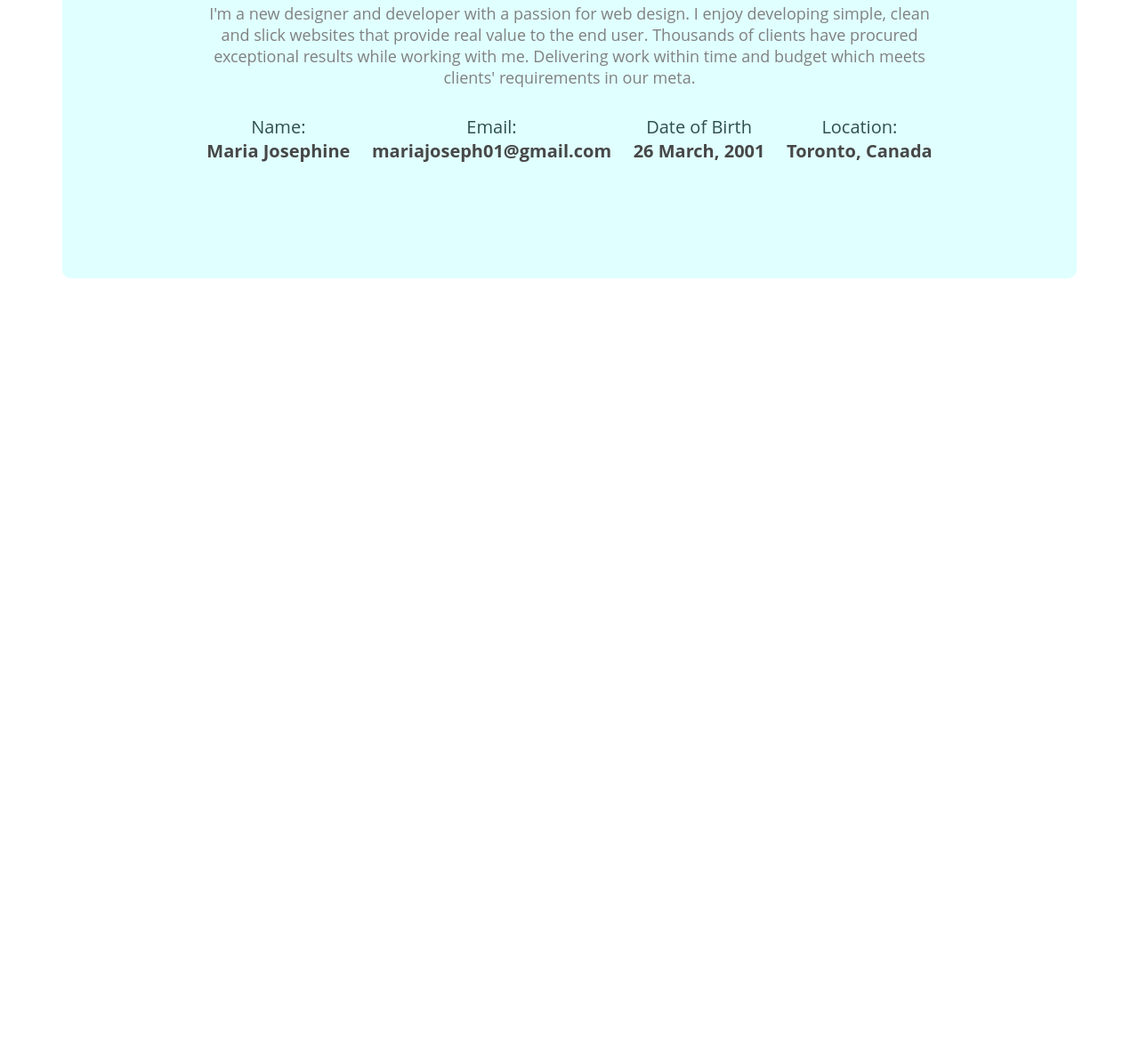
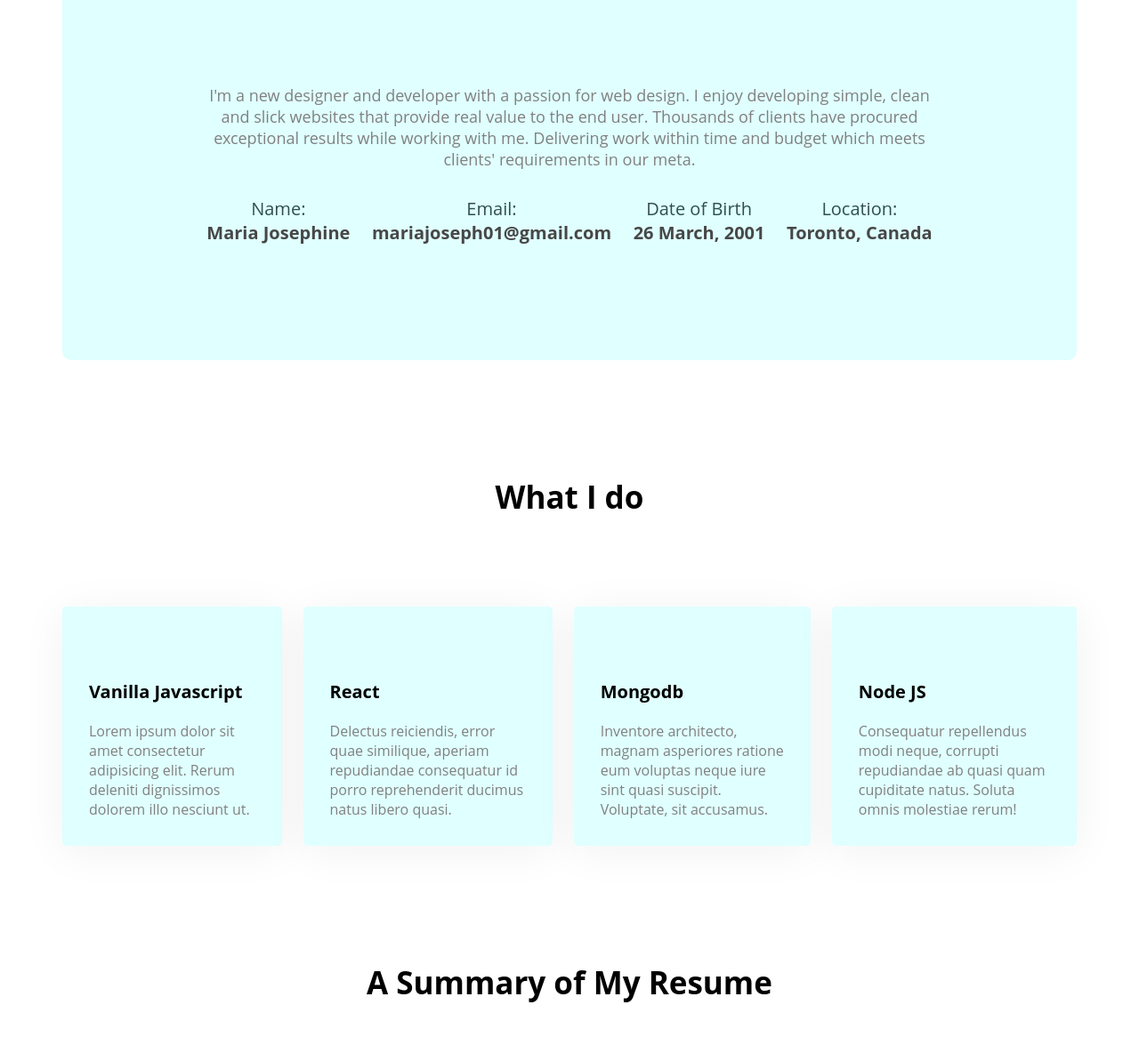
Before and after one commit to Sheikh-Obaidullah/Developer-portfolio, a plain HTML site: page index.html in a window 1280 px wide. Shown: the part 1013-2179 px from the top of the page at 89% size. Before the commit the page ends 1326 px from the top, so only its background shows below. Drawn offline with Linux system fonts and the light colour scheme.

Commit message:
added skills

```diff
--- a/Styles/portfolio.css
+++ b/Styles/portfolio.css
@@ -61,15 +61,20 @@ main{
     max-width: 1140px;
     margin: 0 auto;
 }
+section{
+    margin-top: 130px;
+}
 .about{
     text-align: center;
-    margin-top: 130px;
     background: lightcyan;
     border-radius: 10px;
     padding: 130px 150px;
 }
 .section-title{
-    margin-bottom: 30px;
+    text-align: center;
+    margin-bottom: 100px;
+    font-weight: 700;
+    font-size: 35px;
 }
 .section-description{
     color: grey;
@@ -89,3 +94,22 @@ main{
     font-size: 20px;
     color: #474747;
 }
+.skills-container{
+    display: flex;
+    gap: 24px;
+}
+.skill{
+    background: lightcyan;
+    box-shadow: 0px 6px 50px rgba(0, 0, 0, 0.06);
+    border-radius: 5px;
+    padding: 30px;
+}
+.skill-title{
+    font-weight: 700;
+    font-size: 20px;
+    margin-top: 30px;
+    margin-bottom: 20px;
+}
+.skill-description{
+    color: grey;
+}
--- a/index.html
+++ b/index.html
@@ -51,6 +51,39 @@
                 </div>
             </div>
         </section>
+        <section>
+            <h3 class="section-title">What I do</h3>
+            <div class="skills-container">
+                <div class="skill">
+                    <img src="" alt="">
+                    <p class="skill-title">Vanilla Javascript</p>
+                    <p class="skill-description">Lorem ipsum dolor sit amet consectetur adipisicing elit. Rerum deleniti dignissimos dolorem illo nesciunt ut.</p>
+                </div>
+                <div class="skill">
+                    <img src="" alt="">
+                    <p class="skill-title">React</p>
+                    <p class="skill-description">Delectus reiciendis, error quae similique, aperiam repudiandae consequatur id porro reprehenderit ducimus natus libero quasi.</p>
+                </div>
+                <div class="skill">
+                    <img src="" alt="">
+                    <p class="skill-title">Mongodb</p>
+                    <p class="skill-description">Inventore architecto, magnam asperiores ratione eum voluptas neque iure sint quasi suscipit. Voluptate, sit accusamus.</p>
+                </div>
+                <div class="skill">
+                    <img src="" alt="">
+                    <p class="skill-title">Node JS</p>
+                    <p class="skill-description">Consequatur repellendus modi neque, corrupti repudiandae ab quasi quam cupiditate natus. Soluta omnis molestiae rerum!</p>
+                </div>
+            </div>
+        </section>
+        <section class="resume">
+            <h3 class="section-title">A Summary of My Resume</h3>
+            <div class="resume-content">
+                <div>
+
+                </div>
+            </div>
+        </section>
     </main>
     <footer>
 
```
